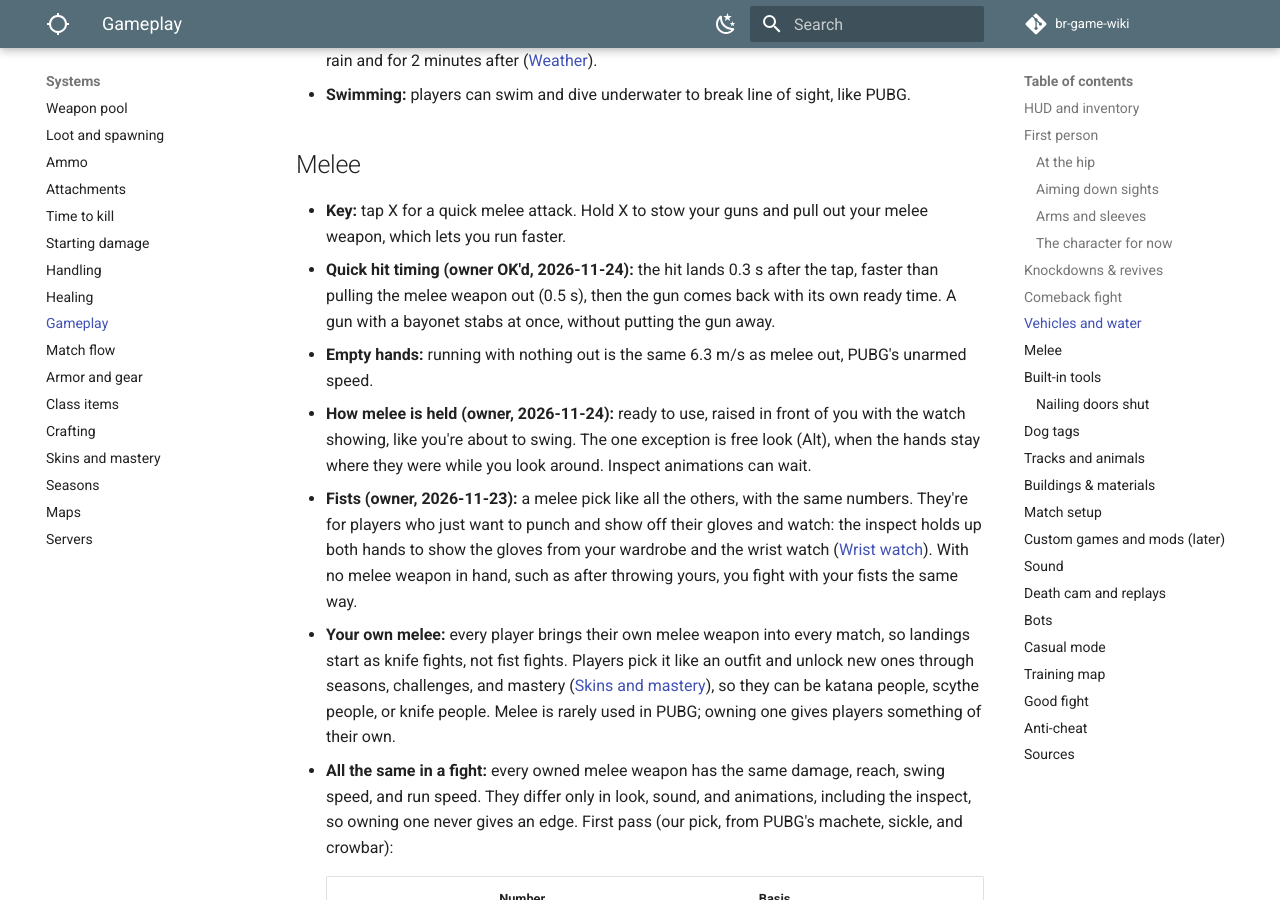
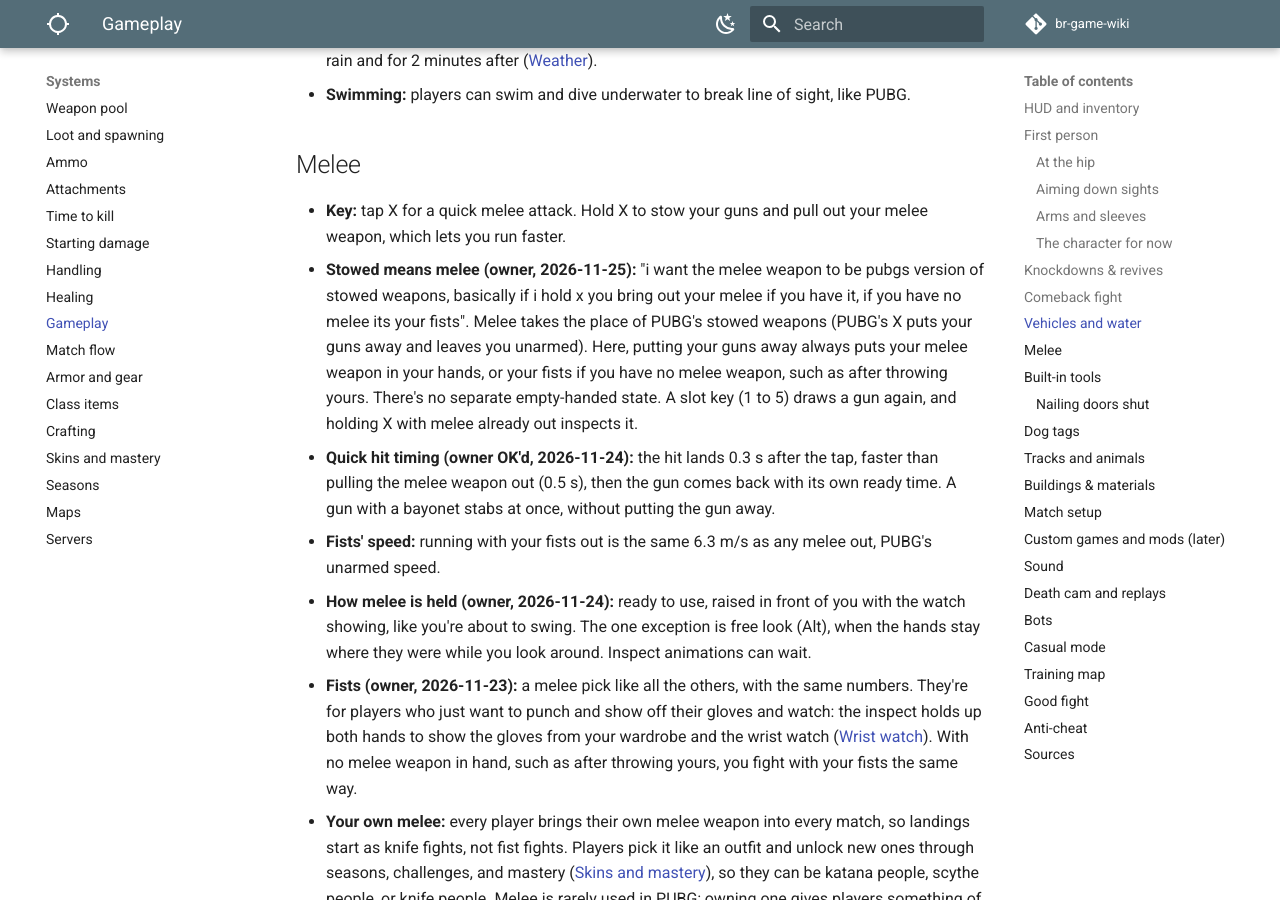
Before and after one commit to DerrickSpartan1/br-game-wiki, an MkDocs documentation site: the page built from docs/systems/gameplay.md, in a window 1280 px wide and 900 px high, scrolled down 11379 px. Built offline with MkDocs 1.6.1 and Material for MkDocs 9.7.7, drawn with Linux system fonts in a browser that asks for light colours; comment, search, counter and statistics services are not loaded.

Commit message:
Melee is PUBG's stowed weapons (melee or fists, no empty hands); plane paths must cross the island (owner, from a playtest)
Co-Authored-By: Claude Opus 5.5 <noreply@anthropic.com>
Claude-Session: https://claude.ai/code/session_01LAp2s4euUjj6HZthupXLj4

```diff
--- a/docs/systems/gameplay.md
+++ b/docs/systems/gameplay.md
@@ -202,8 +202,9 @@ Dashes are numbers the sources checked don't give. Each map gets the vehicles th
 ## Melee
 
 - **Key:** tap X for a quick melee attack. Hold X to stow your guns and pull out your melee weapon, which lets you run faster.
+- **Stowed means melee (owner, 2026-11-25):** "i want the melee weapon to be pubgs version of stowed weapons, basically if i hold x you bring out your melee if you have it, if you have no melee its your fists". Melee takes the place of PUBG's stowed weapons (PUBG's X puts your guns away and leaves you unarmed). Here, putting your guns away always puts your melee weapon in your hands, or your fists if you have no melee weapon, such as after throwing yours. There's no separate empty-handed state. A slot key (1 to 5) draws a gun again, and holding X with melee already out inspects it.
 - **Quick hit timing (owner OK'd, 2026-11-24):** the hit lands 0.3 s after the tap, faster than pulling the melee weapon out (0.5 s), then the gun comes back with its own ready time. A gun with a bayonet stabs at once, without putting the gun away.
-- **Empty hands:** running with nothing out is the same 6.3 m/s as melee out, PUBG's unarmed speed.
+- **Fists' speed:** running with your fists out is the same 6.3 m/s as any melee out, PUBG's unarmed speed.
 - **How melee is held (owner, 2026-11-24):** ready to use, raised in front of you with the watch showing, like you're about to swing. The one exception is free look (Alt), when the hands stay where they were while you look around. Inspect animations can wait.
 - **Fists (owner, 2026-11-23):** a melee pick like all the others, with the same numbers. They're for players who just want to punch and show off their gloves and watch: the inspect holds up both hands to show the gloves from your wardrobe and the wrist watch ([Wrist watch](match-flow.md#wrist-watch)). With no melee weapon in hand, such as after throwing yours, you fight with your fists the same way.
 - **Your own melee:** every player brings their own melee weapon into every match, so landings start as knife fights, not fist fights. Players pick it like an outfit and unlock new ones through seasons, challenges, and mastery ([Skins and mastery](skins.md#melee-weapons)), so they can be katana people, scythe people, or knife people. Melee is rarely used in PUBG; owning one gives players something of their own.
```
Also changed, not shown: docs/planning/changelog.md (+1 -0 lines), docs/planning/chat-notes.md (+1 -0 lines), docs/planning/decisions.md (+1 -0 lines), docs/planning/to-do.md (+2 -0 lines), docs/systems/match-flow.md (+1 -0 lines).
